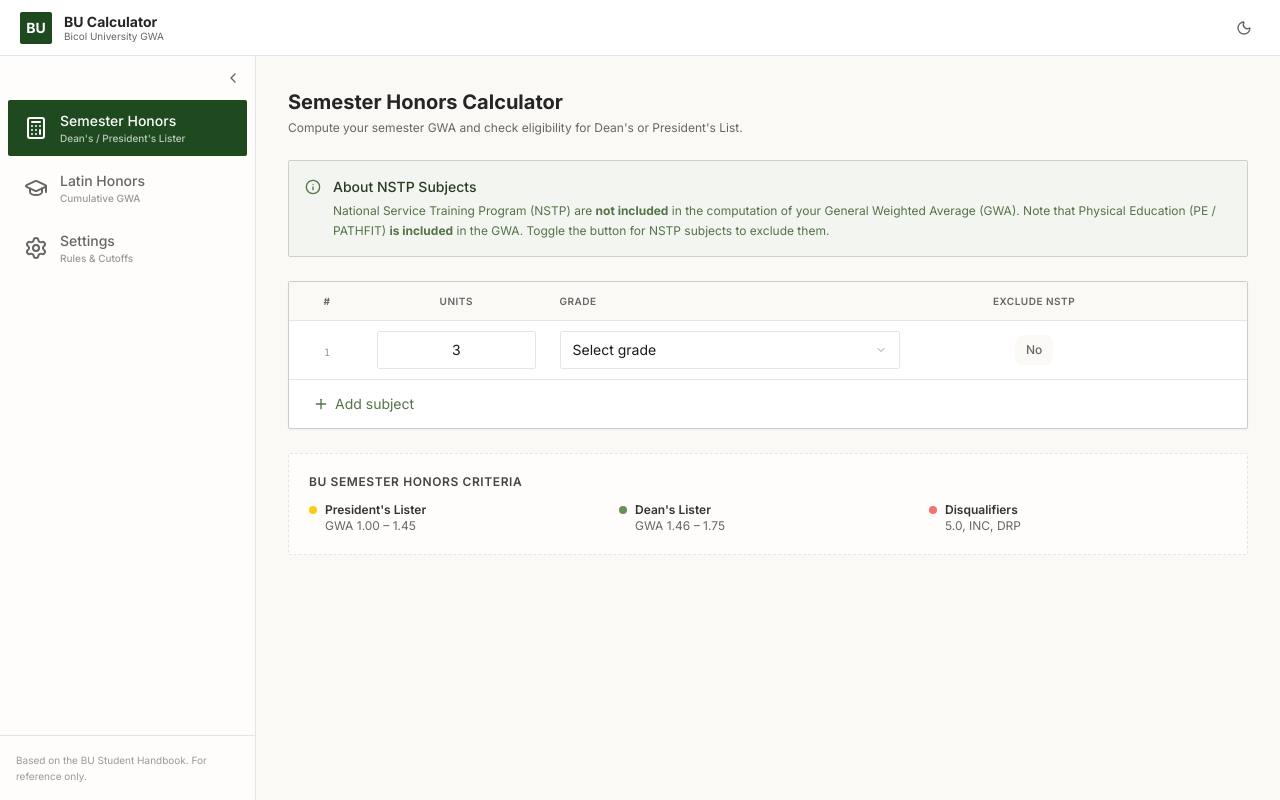
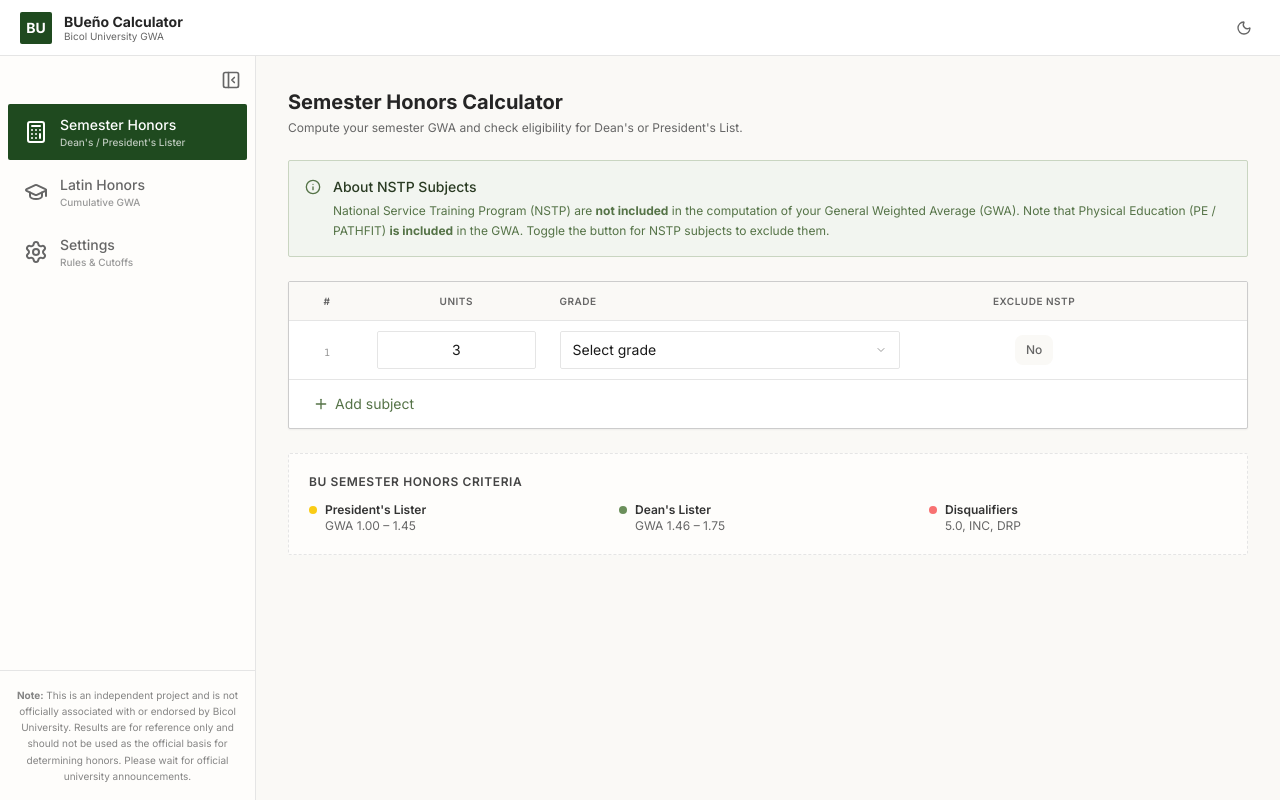
Before and after one commit to renjiyomo/bu-calculator, a React (Vite) app: page / in a window 1280 px wide. Built offline with nearby package versions, Linux system fonts and the light colour scheme.

Commit message:
update the sidebar and title

```diff
--- a/src/components/layout/Header.tsx
+++ b/src/components/layout/Header.tsx
@@ -20,7 +20,7 @@
         </div>
         <div className="hidden sm:block">
           <h1 className="text-sm font-bold text-charcoal-700 dark:text-charcoal-100 leading-tight">
-            BU Calculator
+            BUeño Calculator
           </h1>
           <p className="text-2xs text-charcoal-400 dark:text-charcoal-500 leading-tight">
             Bicol University GWA
--- a/src/components/layout/Sidebar.tsx
+++ b/src/components/layout/Sidebar.tsx
@@ -3,7 +3,7 @@
 // Navigation between the three tools
 // ========================================
 
-import { Calculator, GraduationCap, Settings, ChevronLeft, ChevronRight } from 'lucide-react';
+import { Calculator, GraduationCap, Settings, PanelLeftClose, PanelLeftOpen } from 'lucide-react';
 import { useState } from 'react';
 import { useApp } from '../../context/AppContext';
 import type { View } from '../../types';
@@ -45,13 +45,13 @@
         <div className="flex justify-end p-2">
           <button
             onClick={() => setCollapsed(!collapsed)}
-            className="btn-ghost p-1.5"
+            className="btn-ghost p-1.5 text-charcoal-400 hover:text-charcoal-700 dark:hover:text-charcoal-200 transition-colors"
             aria-label={collapsed ? 'Expand sidebar' : 'Collapse sidebar'}
           >
             {collapsed ? (
-              <ChevronRight className="w-4 h-4" />
+              <PanelLeftOpen className="w-5 h-5" />
             ) : (
-              <ChevronLeft className="w-4 h-4" />
+              <PanelLeftClose className="w-5 h-5" />
             )}
           </button>
         </div>
@@ -98,9 +98,10 @@
 
         {/* Footer info */}
         {!collapsed && (
-          <div className="p-4 border-t border-charcoal-100 dark:border-charcoal-700">
-            <p className="text-2xs text-charcoal-300 dark:text-charcoal-500 leading-relaxed">
-              Based on the BU Student Handbook. For reference only.
+          <div className="p-4 border-t border-charcoal-100 dark:border-charcoal-700 mt-auto">
+            <p className="text-[10px] text-charcoal-400 dark:text-charcoal-500 leading-relaxed text-center opacity-80 hover:opacity-100 transition-opacity">
+              <strong>Note:</strong> This is an independent project and is not officially associated with or endorsed by Bicol University.
+              Results are for reference only and should not be used as the official basis for determining honors. Please wait for official university announcements.
             </p>
           </div>
         )}
```
